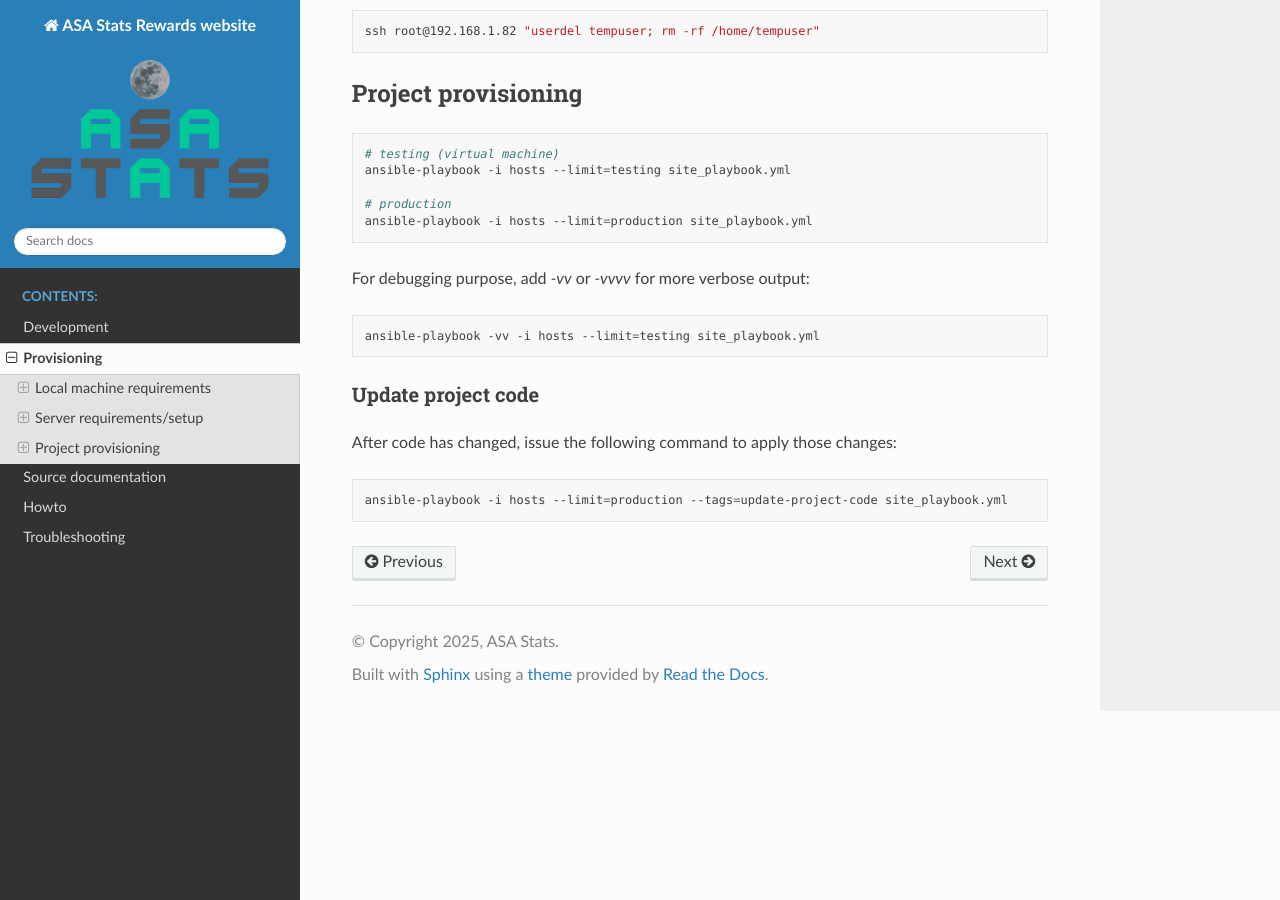
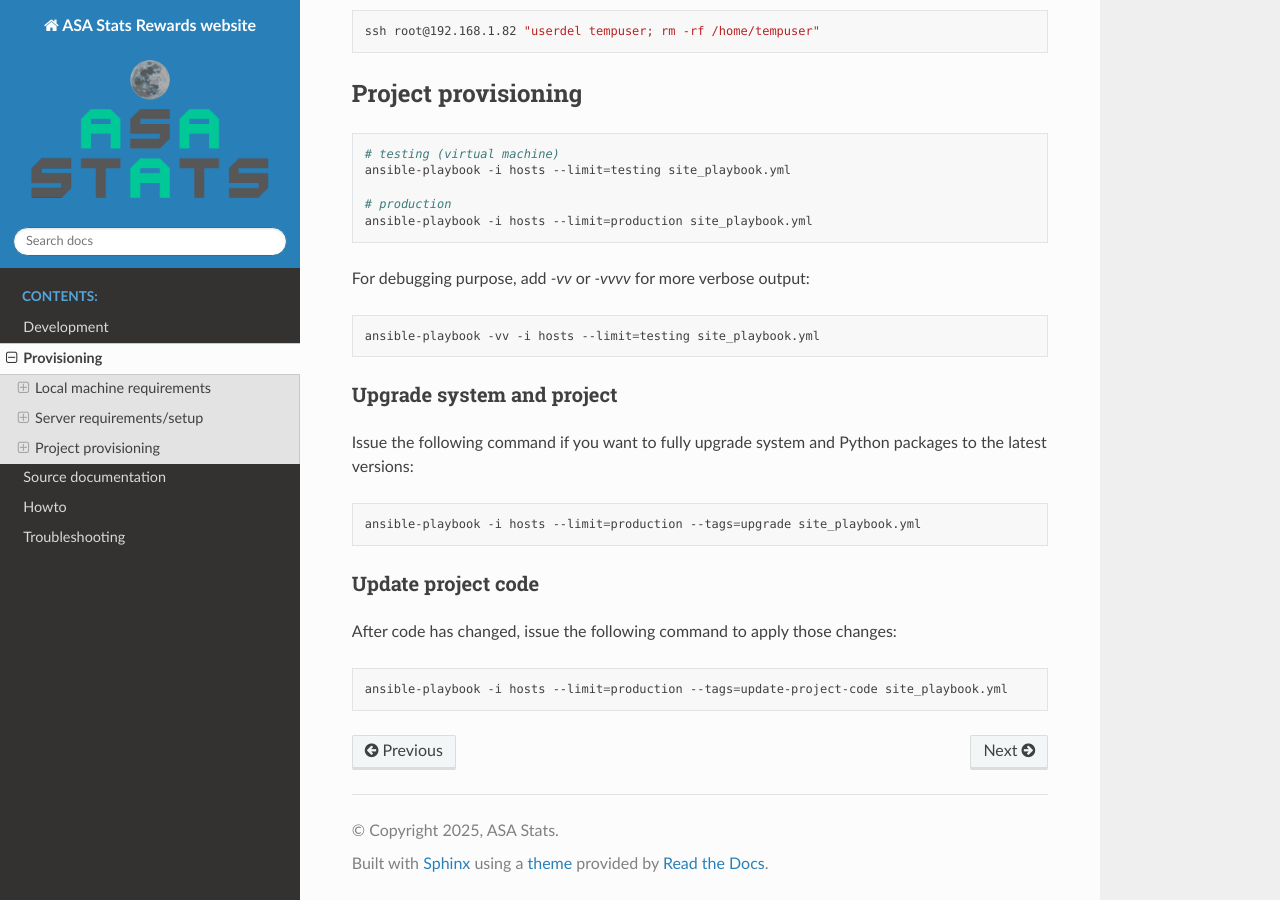
Before and after one commit to ipaleka/rewards-site, a Sphinx documentation site: the page built from docs/provisioning.rst, in a window 1280 px wide and 900 px high, scrolled down 1945 px. Built offline with Sphinx 7.4.7 and the Read the Docs theme 3.1.0, drawn with Linux system fonts in a browser that asks for light colours; the version number could not be read and is left out.

Commit message:
Added system and project upgrade Ansible tasks

```diff
--- a/docs/howto.rst
+++ b/docs/howto.rst
@@ -25,7 +25,7 @@ Then build the pdf with:
 
 
 Run Discord bot
---------------
+---------------
 
 .. code-block:: bash
 
--- a/docs/provisioning.rst
+++ b/docs/provisioning.rst
@@ -121,6 +121,16 @@ For debugging purpose, add `-vv` or `-vvvv` for more verbose output:
   ansible-playbook -vv -i hosts --limit=testing site_playbook.yml
 
 
+Upgrade system and project
+^^^^^^^^^^^^^^^^^^^^^^^^^^
+
+Issue the following command if you want to fully upgrade system and Python packages to the latest versions:
+
+.. code-block:: bash
+
+  ansible-playbook -i hosts --limit=production --tags=upgrade site_playbook.yml
+
+
 Update project code
 ^^^^^^^^^^^^^^^^^^^
 
```
Also changed, not shown: 9 other files.
